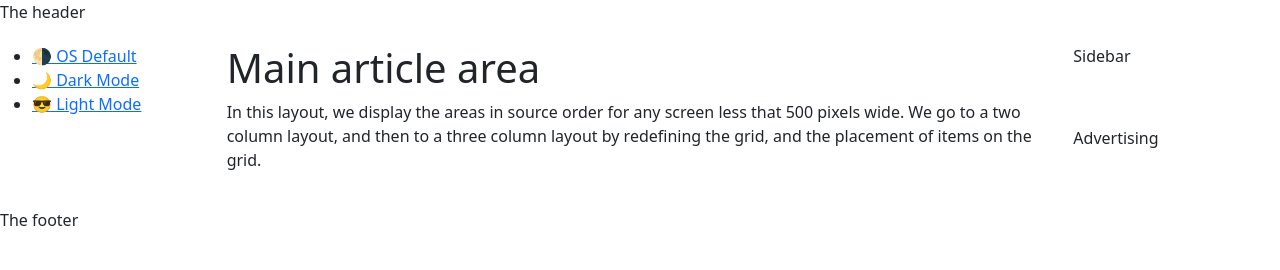
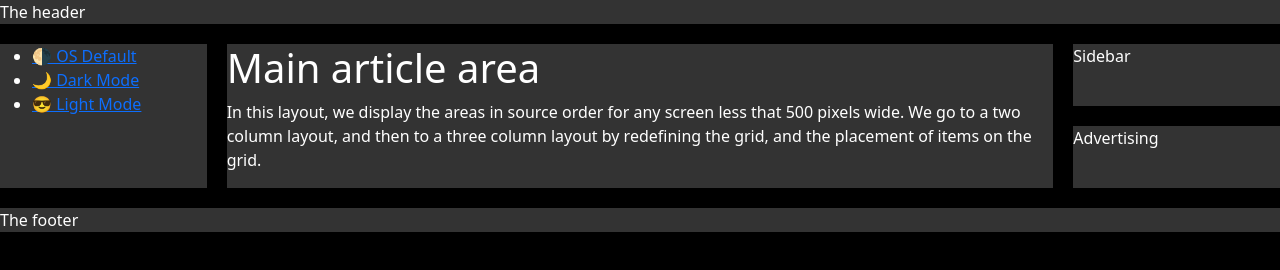
Before and after one commit to wanghci/lab-7-dark-grid-team-team, a plain HTML site: page index.html in a window 1280 px wide. Drawn offline with nearby package versions, Linux system fonts and the light colour scheme.

Commit message:
Dark theme

```diff
--- a/dark.css
+++ b/dark.css
@@ -0,0 +1,28 @@
+.dark {
+    background-color: black;
+
+    .main-head {
+      background-color: #333333;
+      color: white;
+    }
+    .content {
+        background-color: #333333;
+        color: white;
+    }
+    .main-nav {
+        background-color: #333333;
+        color: white;
+    }
+    .side {
+        background-color: #333333;
+        color: white;
+    }
+    .ad {
+        background-color: #333333;
+        color: white;
+    }
+    .main-footer {
+        background-color: #333333;
+        color: white;
+    }
+  }
--- a/index.html
+++ b/index.html
@@ -9,9 +9,10 @@
   <link rel="stylesheet" href="style.css">
   <link rel="stylesheet" href="tiny.css">
   <link rel="stylesheet" href="debug.css">
+  <link rel="stylesheet" href="dark.css">
 </head>
 
-<body class="">
+<body class="dark">
   <div class="wrapper">
     <header class="main-head">The header</header>
     <nav class="main-nav">
```
